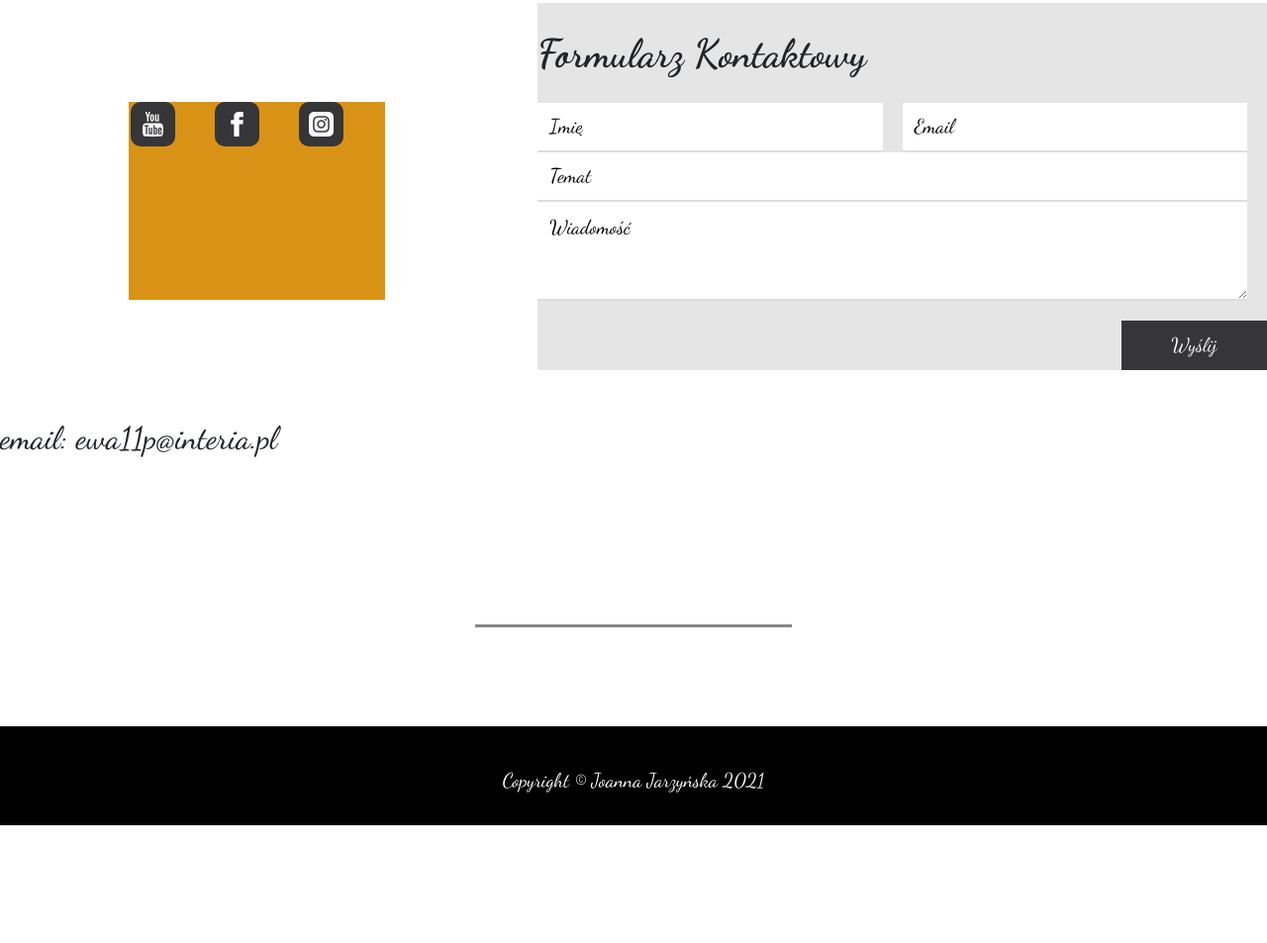
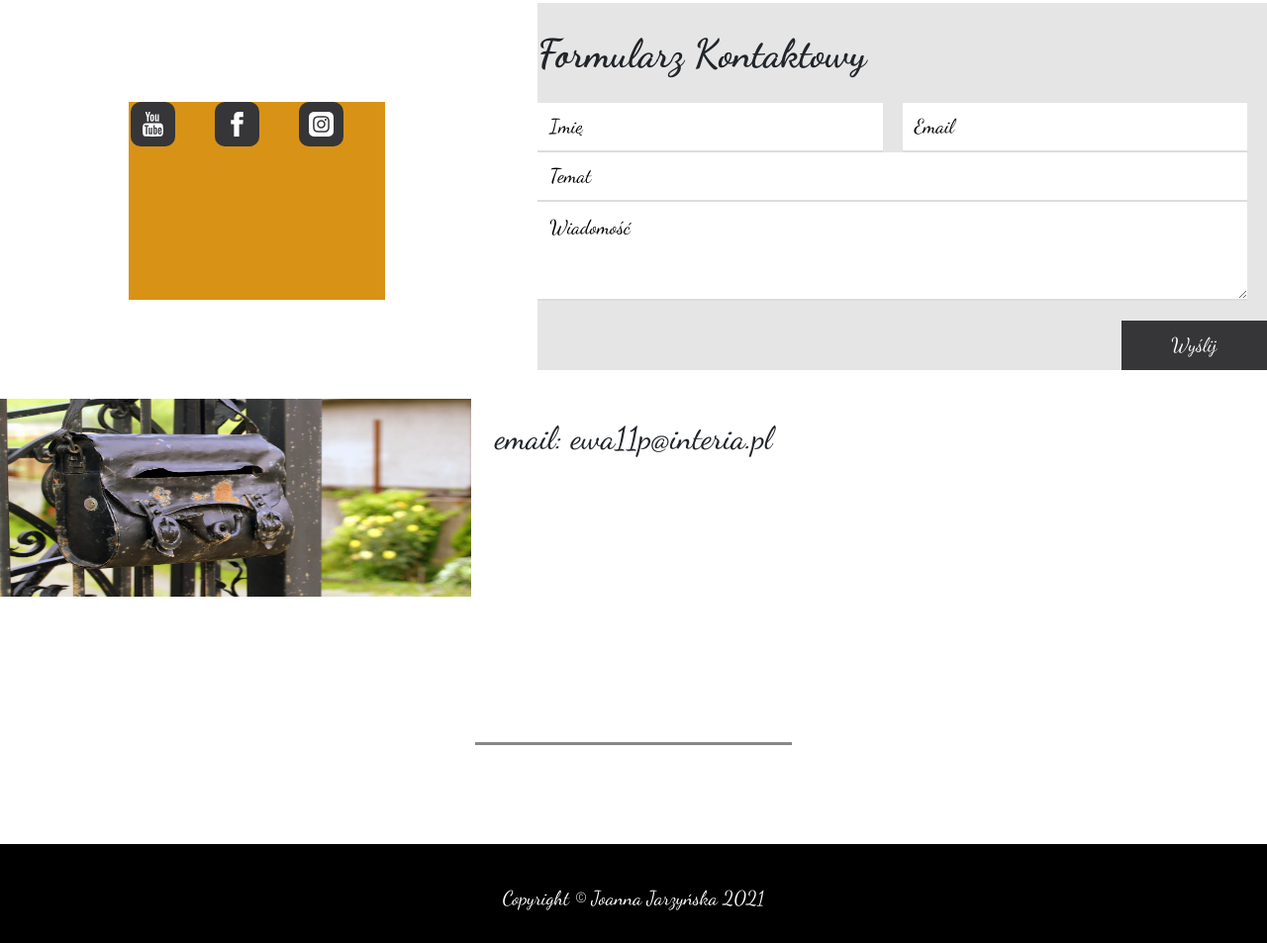
Before and after one commit to joannaj79/Scrapbooking_comercial_project, a website: page index.html in a window 1280 px wide. Shown: the part 1537-2490 px from the top of the page at 99% size. Before the commit the page ends 2371 px from the top, so only its background shows below. Drawn offline with nearby package versions, Linux system fonts and the light colour scheme.

Commit message:
Updting project files

```diff
--- a/index.html
+++ b/index.html
@@ -227,6 +227,7 @@
             </div>
           </div>
         </div>
+        <img class="emailPost" src="images/formphotos/8.webp" />
         <div class="col-5">
           <h1 class="email">email: ewa11p@interia.pl</h1>
         </div>
--- a/src/scss/sections/socialMedia.scss
+++ b/src/scss/sections/socialMedia.scss
@@ -24,3 +24,7 @@
     }
   }
 }
+.emailPost {
+  height: 200px;
+  width: 500px;
+}
```
Also changed, not shown: dist/css/style.css, images/formphotos/10.jpeg (added), images/formphotos/8.webp (added), 1 other file.
